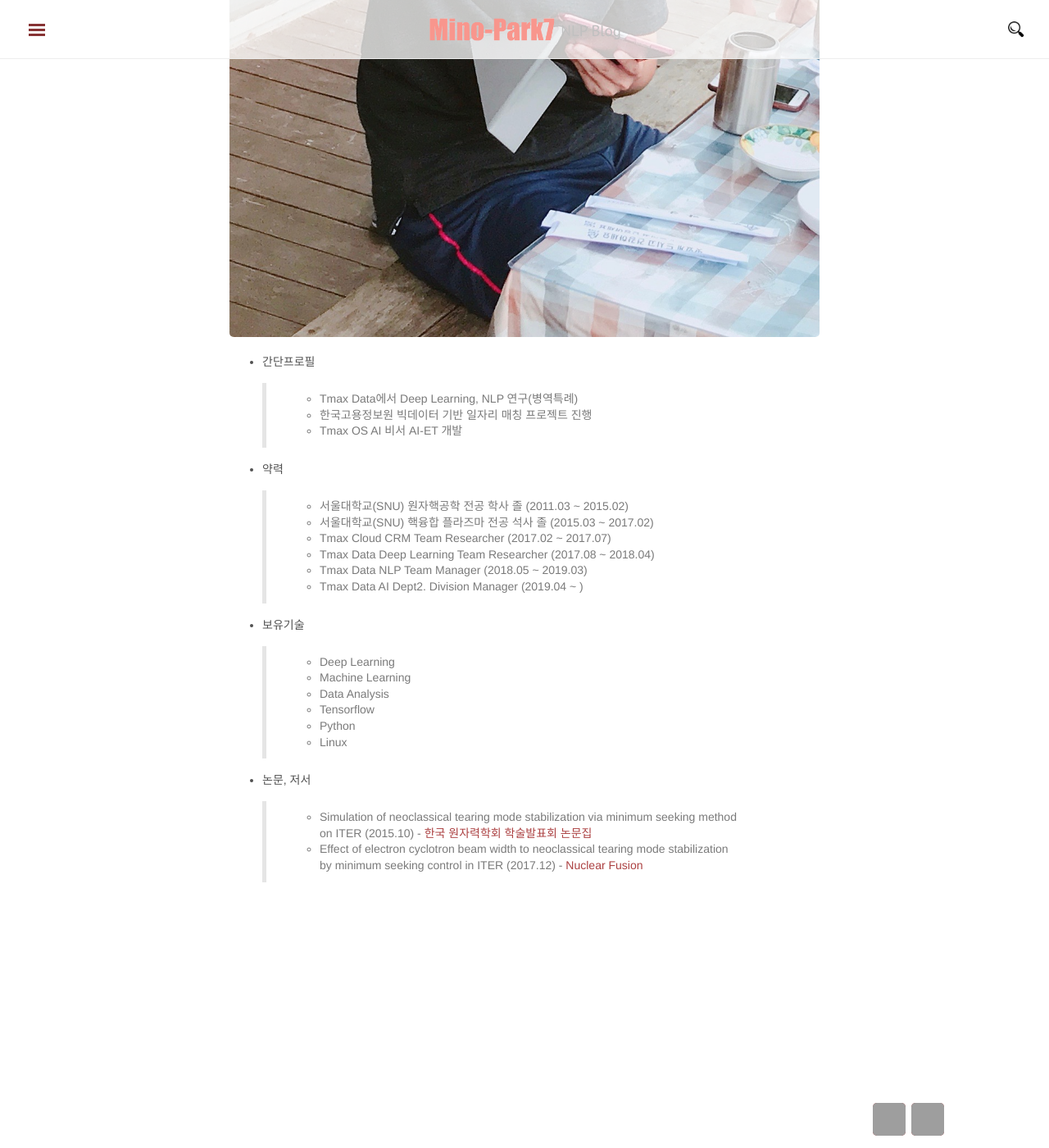
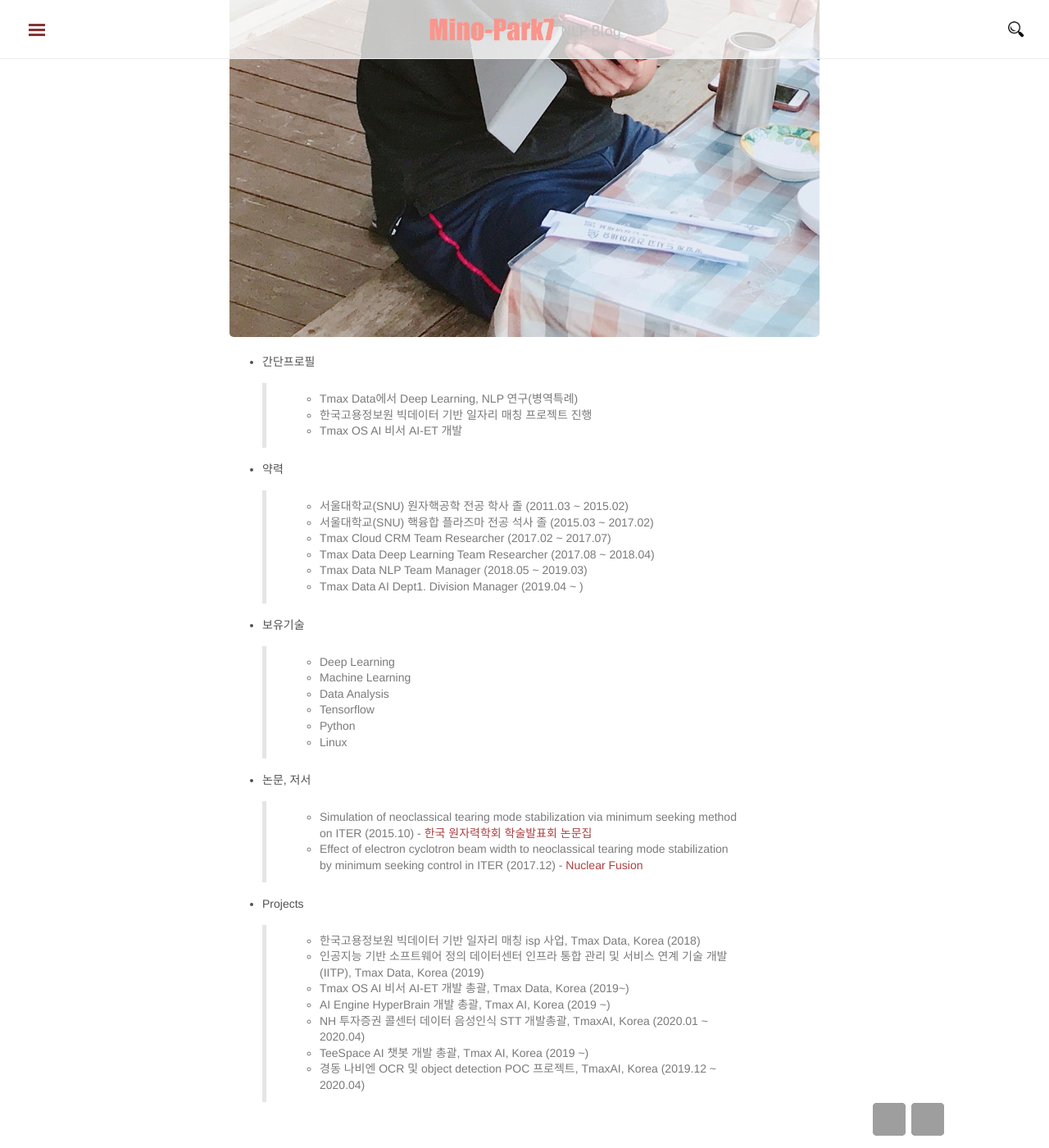
Before and after one commit to mino-park7/mino-park7.github.io, a Jekyll site: the page built from about.md, in a window 1280 px wide and 1400 px high, scrolled down 765 px. Shown: the whole window at 82% size. Built offline with Jekyll 4.4.1, drawn with Linux system fonts in a browser that asks for light colours; nearby versions of some CDN libraries; comment, search, counter and statistics services are not loaded; grey boxes are pictures that could not be loaded.

Commit message:
Update about.md

```diff
--- a/about.md
+++ b/about.md
@@ -14,7 +14,7 @@ title: About
 >* Tmax Cloud CRM Team Researcher (2017.02 ~ 2017.07)
 >* Tmax Data Deep Learning Team Researcher (2017.08 ~ 2018.04)
 >* Tmax Data NLP Team Manager (2018.05 ~ 2019.03)
->* Tmax Data AI Dept2. Division Manager (2019.04 ~ )
+>* Tmax Data AI Dept1. Division Manager (2019.04 ~ )
 
 * 보유기술
 >* Deep Learning
@@ -27,3 +27,12 @@ title: About
 * 논문, 저서
 >* Simulation of neoclassical tearing mode stabilization via minimum seeking method on ITER (2015.10) - [한국 원자력학회 학술발표회 논문집](http://www.kns.org:8115/kns_files/36/16A-496박민호.pdf)
 >* Effect of electron cyclotron beam width to neoclassical tearing mode stabilization by minimum seeking control in ITER (2017.12) - [Nuclear Fusion](http://iopscience.iop.org/article/10.1088/1741-4326/aa95d1/meta)
+
+* Projects
+>* 한국고용정보원 빅데이터 기반 일자리 매칭 isp 사업, Tmax Data, Korea (2018)
+>* 인공지능 기반 소프트웨어 정의 데이터센터 인프라 통합 관리 및 서비스 연계 기술 개발(IITP), Tmax Data, Korea (2019)
+>* Tmax OS AI 비서 AI-ET 개발 총괄, Tmax Data, Korea (2019~)
+>* AI Engine HyperBrain 개발 총괄, Tmax AI, Korea (2019 ~)
+>* NH 투자증권 콜센터 데이터 음성인식 STT 개발총괄, TmaxAI, Korea (2020.01 ~ 2020.04)
+>* TeeSpace AI 챗봇 개발 총괄, Tmax AI, Korea (2019 ~)
+>* 경동 나비엔 OCR 및 object detection POC 프로젝트, TmaxAI, Korea (2019.12 ~ 2020.04)
```
